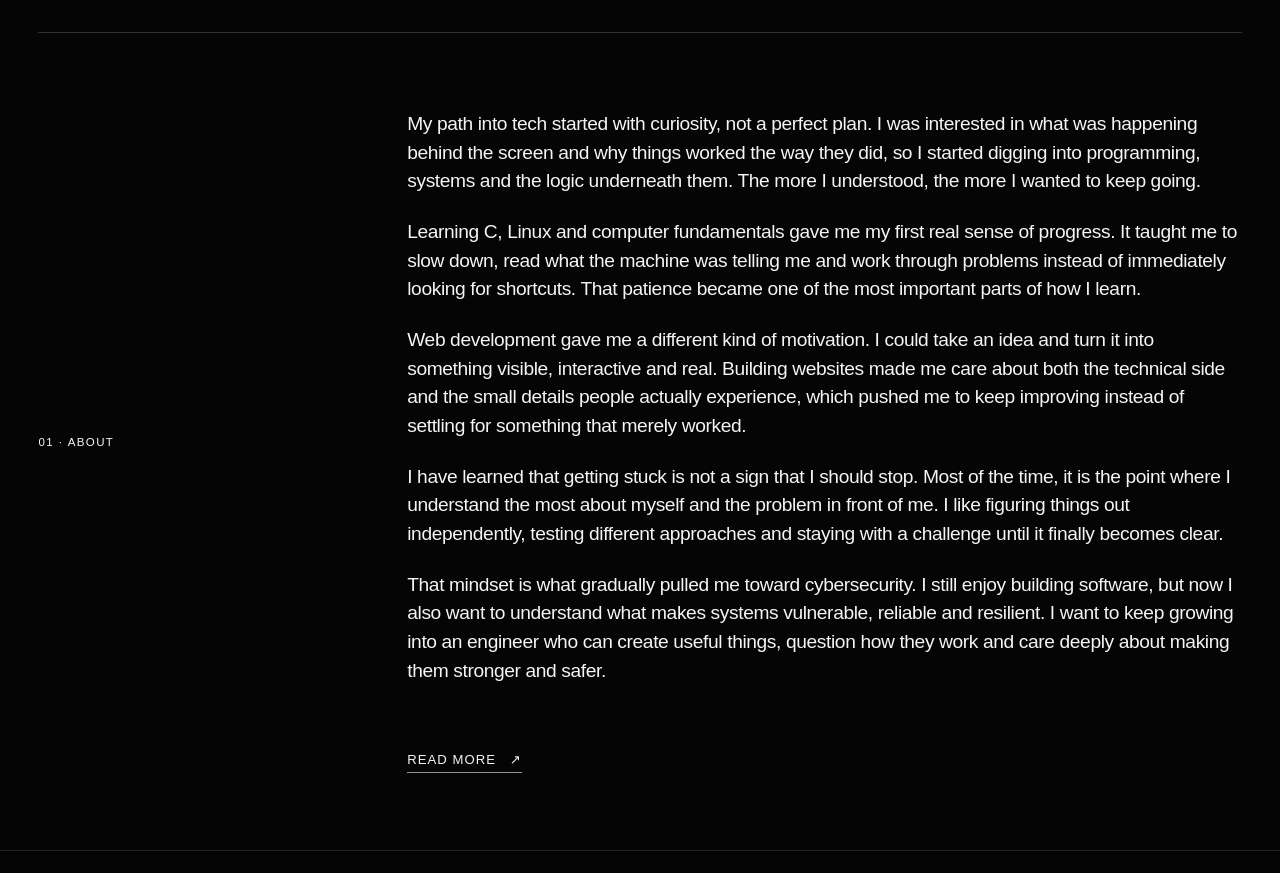
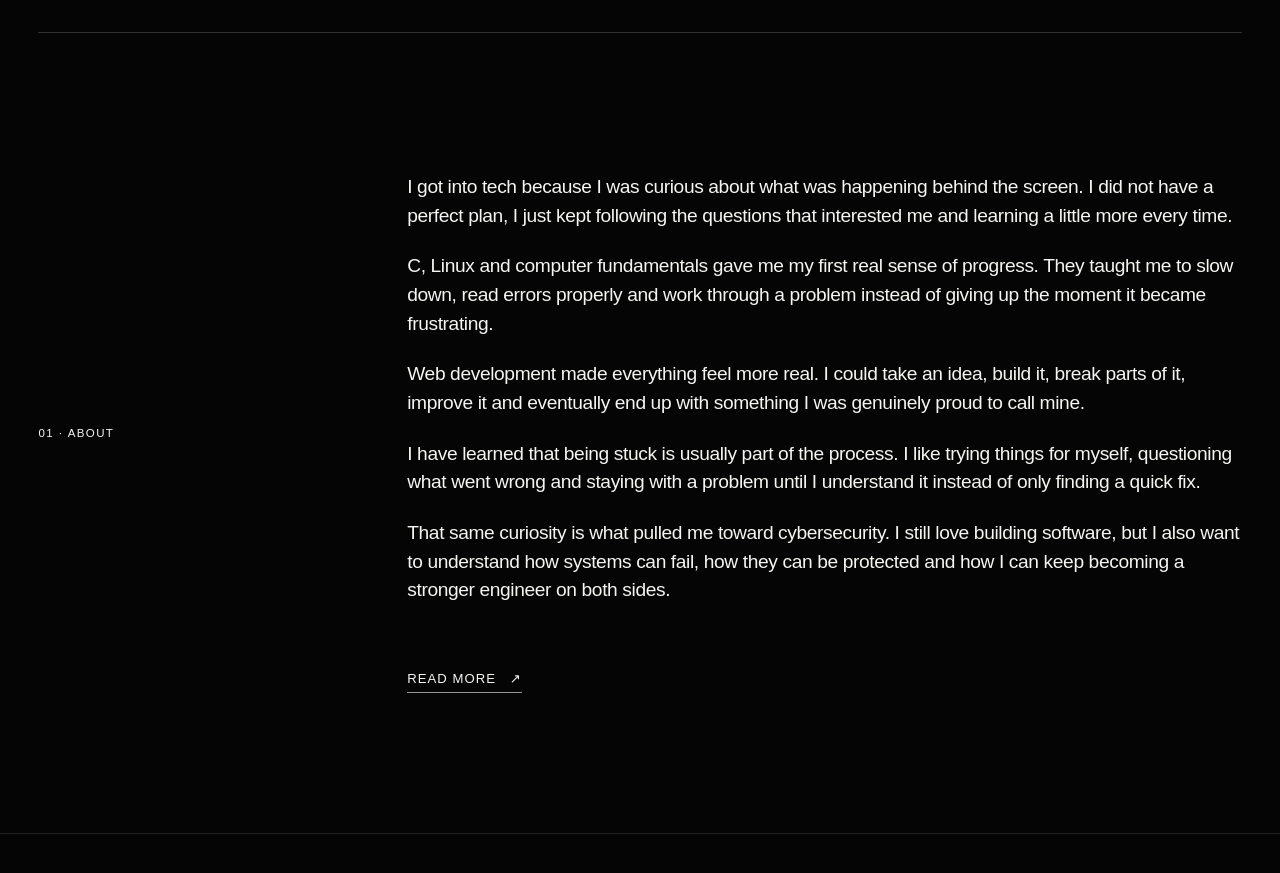
Before and after one commit to emma-dasilva-dev/emma-portfolio, a Next.js app: page / in a window 1280 px wide. Shown: the part 767-1640 px from the top of the page. Built offline with nearby package versions, Linux system fonts and the light colour scheme.

Commit message:
Refine homepage About copy

```diff
--- a/src/components/sections/About.tsx
+++ b/src/components/sections/About.tsx
@@ -25,44 +25,37 @@ export default function About() {
           transition={{ duration: 0.9, ease: [0.16, 1, 0.3, 1] }}
         >
           <p>
-            My path into tech started with curiosity, not a perfect plan. I was
-            interested in what was happening behind the screen and why things
-            worked the way they did, so I started digging into programming,
-            systems and the logic underneath them. The more I understood, the
-            more I wanted to keep going.
+            I got into tech because I was curious about what was happening
+            behind the screen. I did not have a perfect plan, I just kept
+            following the questions that interested me and learning a little
+            more every time.
           </p>
 
           <p>
-            Learning C, Linux and computer fundamentals gave me my first real
-            sense of progress. It taught me to slow down, read what the machine
-            was telling me and work through problems instead of immediately
-            looking for shortcuts. That patience became one of the most
-            important parts of how I learn.
+            C, Linux and computer fundamentals gave me my first real sense of
+            progress. They taught me to slow down, read errors properly and
+            work through a problem instead of giving up the moment it became
+            frustrating.
           </p>
 
           <p>
-            Web development gave me a different kind of motivation. I could
-            take an idea and turn it into something visible, interactive and
-            real. Building websites made me care about both the technical side
-            and the small details people actually experience, which pushed me
-            to keep improving instead of settling for something that merely
-            worked.
+            Web development made everything feel more real. I could take an
+            idea, build it, break parts of it, improve it and eventually end up
+            with something I was genuinely proud to call mine.
           </p>
 
           <p>
-            I have learned that getting stuck is not a sign that I should stop.
-            Most of the time, it is the point where I understand the most about
-            myself and the problem in front of me. I like figuring things out
-            independently, testing different approaches and staying with a
-            challenge until it finally becomes clear.
+            I have learned that being stuck is usually part of the process.
+            I like trying things for myself, questioning what went wrong and
+            staying with a problem until I understand it instead of only
+            finding a quick fix.
           </p>
 
           <p>
-            That mindset is what gradually pulled me toward cybersecurity. I
-            still enjoy building software, but now I also want to understand
-            what makes systems vulnerable, reliable and resilient. I want to
-            keep growing into an engineer who can create useful things, question
-            how they work and care deeply about making them stronger and safer.
+            That same curiosity is what pulled me toward cybersecurity. I still
+            love building software, but I also want to understand how systems
+            can fail, how they can be protected and how I can keep becoming a
+            stronger engineer on both sides.
           </p>
         </motion.div>
 
```
